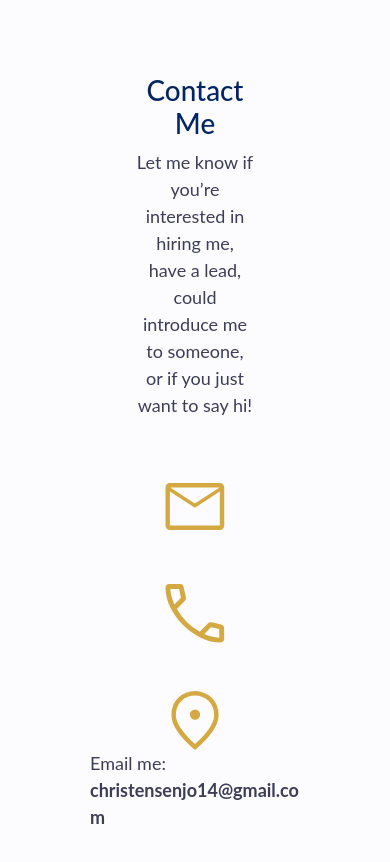
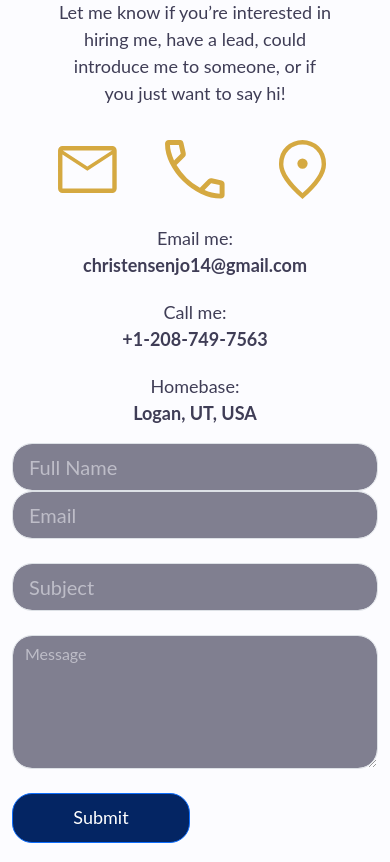
Before and after one commit to christensenjo/joelbc-design, a React (Create React App) app: page / in a window 390 px wide. Shown: the part 2720-3582 px from the top of the page. Built offline with nearby package versions, Linux system fonts and the light colour scheme; a web font is replaced by a local one.

Commit message:
Move buttons slightly on mobile; form uses mailto

```diff
--- a/src/App.css
+++ b/src/App.css
@@ -3,9 +3,14 @@
   font-family: 'Lato', sans-serif;
   background-color: #FCFCFF;
   color: #042563;
-  padding-left: 0;
-  padding-right: 0;
+  padding-left: 0 !important;
+  padding-right: 0 !important;
   overflow-x: hidden;
+}
+
+.ContentWrapper {
+  padding-left: calc(var(--bs-gutter-x) * .5);
+  padding-right: calc(var(--bs-gutter-x) * .5);
 }
 
 .App p {
--- a/src/App.js
+++ b/src/App.js
@@ -45,13 +45,13 @@
         >
         </Info>
         <ContactForm></ContactForm>
-        <Footer></Footer>
 
         {/* <div style={patientStyle}>
           <img src={construction} alt="Construction icon" />
           <h1>Please be patient, this project is under construction...</h1>
         </div> */}
       </div>
+      <Footer></Footer>
       {/* <div className="BgGradients">
         <div className="Grad1"></div>
         <div className="Grad2"></div>
--- a/src/components/ContactForm/ContactForm.css
+++ b/src/components/ContactForm/ContactForm.css
@@ -1,25 +1,42 @@
+.FormFull {
+    display: flex;
+}
+
 .FormTitleText {
-    padding-top: 10vh;
     text-align: center;
-    padding-left: 20vw;
-    padding-right: 20vw;
     max-width: 70vw;
     margin: auto;
 }
 
-.Contact {
-    padding-top: 5vh;
-    padding-left: 20vw !important;
-    padding-right: 20vw !important;
+.ContactInfo {
+    row-gap: 3rem !important;
 }
 
-.ContactIcons img {
+.ContactIconsDesk img {
+    display: none;
+}
+
+.ContactInfoDesk p {
+    display: none;
+}
+
+.ContactInfoMob p {
+    overflow-wrap: break-word;
+    text-align: center;
+    display: block;
+}
+
+.ContactIconsMob {
+    justify-content: center;
+    align-items: center;
+    padding-bottom: 3vh;
+    padding-top: 2vh;
+    display: block;
+}
+
+.ContactIconsMob img {
     height: 7vh;
     width: auto;
-}
-
-.ContactInfo p {
-    overflow-wrap: break-word;
 }
 
 .FormControl {
@@ -50,5 +67,79 @@
 }
 
 .FormButtonRow {
-    align-content: center;
+    justify-content: end !important;
+    display: flex !important;
 }
+
+/* Desktop Styles */
+@media only screen and (min-width: 600px) {
+    .FormTitleText {
+        padding-top: 10vh;
+        text-align: center;
+        padding-left: 20vw;
+        padding-right: 20vw;
+        max-width: 70vw;
+        margin: auto;
+    }
+
+    .Contact {
+        padding-top: 5vh;
+        padding-left: 20vw !important;
+        padding-right: 20vw !important;
+    }
+
+    .ContactIconsDesk img {
+        height: 7vh;
+        width: auto;
+        display: block;
+    }
+
+    .ContactInfoDesk p {
+        overflow-wrap: break-word;
+        display: block;
+    }
+
+    .ContactIconsMob {
+        display: none !important;
+    }
+
+    .ContactInfoMob {
+        display: none !important;
+    }
+
+    .FormControl {
+        background-color: #3F3D56 !important;
+        border-radius: 20px !important;
+        opacity: 65% !important;
+        color: #FCFCFF !important;
+    }
+
+    .form-control::placeholder {
+        color: rgba(252, 252, 255, 0.5) !important;
+        /* color: #FCFCFF !important; */
+        opacity: 100% !important;
+        background-clip: text;
+    }
+
+    .FormSubmitButton {
+        background-color: #042563 !important;
+        height: 50px !important;
+        width: 178px !important;
+        border-radius: 20px !important;
+        font-size: 18px !important;
+
+    }
+
+    .FormSubmitButton:hover {
+        background-color: #3F3D56 !important;
+    }
+
+    .FormButtonRow {
+        display: flex !important;
+        justify-content: center;
+    }
+
+    .FormButtonRowMob {
+        justify-content: center !important;
+    }
+}
--- a/src/components/ContactForm/ContactForm.js
+++ b/src/components/ContactForm/ContactForm.js
@@ -18,21 +18,31 @@
             </div>
             <Row md="12" className="Contact">
                 <Col md="2">
-                    <Stack className="ContactIcons" gap={5}>
+                    <Stack className="ContactIconsDesk" gap={5}>
+                        <img src={email} alt="Email icon" />
+                        <img src={phone} alt="Phone icon" />
+                        <img src={location} alt="Location icon" />
+                    </Stack>
+                    <Stack direction="horizontal" className="ContactIconsMob" gap={5}>
                         <img src={email} alt="Email icon" />
                         <img src={phone} alt="Phone icon" />
                         <img src={location} alt="Location icon" />
                     </Stack>
                 </Col>
                 <Col md="3">
-                    <Stack gap={5} className="ContactInfo">
+                    <Stack gap={5} className="ContactInfoDesk">
+                            <p>Email me: <br /><strong>christensenjo14@gmail.com</strong></p>
+                            <p>Call me: <br /><strong>+1-208-749-7563</strong></p>
+                            <p>Homebase: <br /><strong>Logan, UT, USA</strong></p>
+                    </Stack>
+                    <Stack gap={1} className="ContactInfoMob">
                             <p>Email me: <br /><strong>christensenjo14@gmail.com</strong></p>
                             <p>Call me: <br /><strong>+1-208-749-7563</strong></p>
                             <p>Homebase: <br /><strong>Logan, UT, USA</strong></p>
                     </Stack>
                 </Col>
                 <Col md="7" className="ContactFormCol">
-                    <Form>
+                    <Form className="FormFull" action="mailto:christensenjo14@gmail.com" method="post" target="_blank">
                         <Stack gap={4}>
                             <Row md="12">
                                 <Form.Group as={Col} md="6" controlId="formFullName">
@@ -48,9 +58,9 @@
                             <Form.Group>
                                 <Form.Control size="md" as="textarea" rows="5" placeholder="Message" className="FormControl" />
                             </Form.Group>
-                            <Row className="justify-content-md-end">
-                                <Form.Group as={Col} md="auto">
-                                    <Button size="lg" className="FormSubmitButton">Submit</Button>
+                            <Row className="FormButtonRow">
+                                <Form.Group as={Col} md="auto" className="FormButtonRowMob">
+                                    <Button size="lg" type="submit" className="FormSubmitButton">Submit</Button>
                                 </Form.Group>
                             </Row>
                         </Stack>
--- a/src/components/Footer/Footer.css
+++ b/src/components/Footer/Footer.css
@@ -13,3 +13,22 @@
     justify-content: center;
     line-height: 5vh;
 }
+
+/* Desktop Styles */
+@media only screen and (min-width: 600px) {
+    .FooterContainer {
+        background-color: #042563;
+        margin-top: 10vh;
+        height: 5vh;
+        padding-left: 0 !important;
+        padding-right: 0 !important;
+        display: flex;
+    }
+
+    .FooterText {
+        display: flex;
+        color: #FFFFFF8C !important;
+        justify-content: center;
+        line-height: 5vh;
+    }
+}
--- a/src/components/Footer/Footer.js
+++ b/src/components/Footer/Footer.js
@@ -5,7 +5,7 @@
 function Footer(props) {
     return (
         <div className="FooterContainer">
-            <Container fluid noGutters>
+            <Container fluid>
                     <p className="FooterText">Built by Joel Christensen -- 2023.</p>
             </Container>
         </div>
--- a/src/components/Info/Info.css
+++ b/src/components/Info/Info.css
@@ -5,7 +5,6 @@
 
 .Info {
     text-align: center;
-    padding-bottom: 5vh;
 }
 
 .Info h2 {
@@ -35,6 +34,8 @@
     text-align: center;
     display: flex;
     justify-content: center;
+    margin-left: 100px !important;
+    margin-bottom: 5vh;
 }
 
 .InfoButton:hover {
@@ -100,6 +101,7 @@
         border-radius: 20px !important;
         display: flex;
         justify-content: center;
+        margin: 0 !important;
     }
 
     .InfoButton:hover {
```
